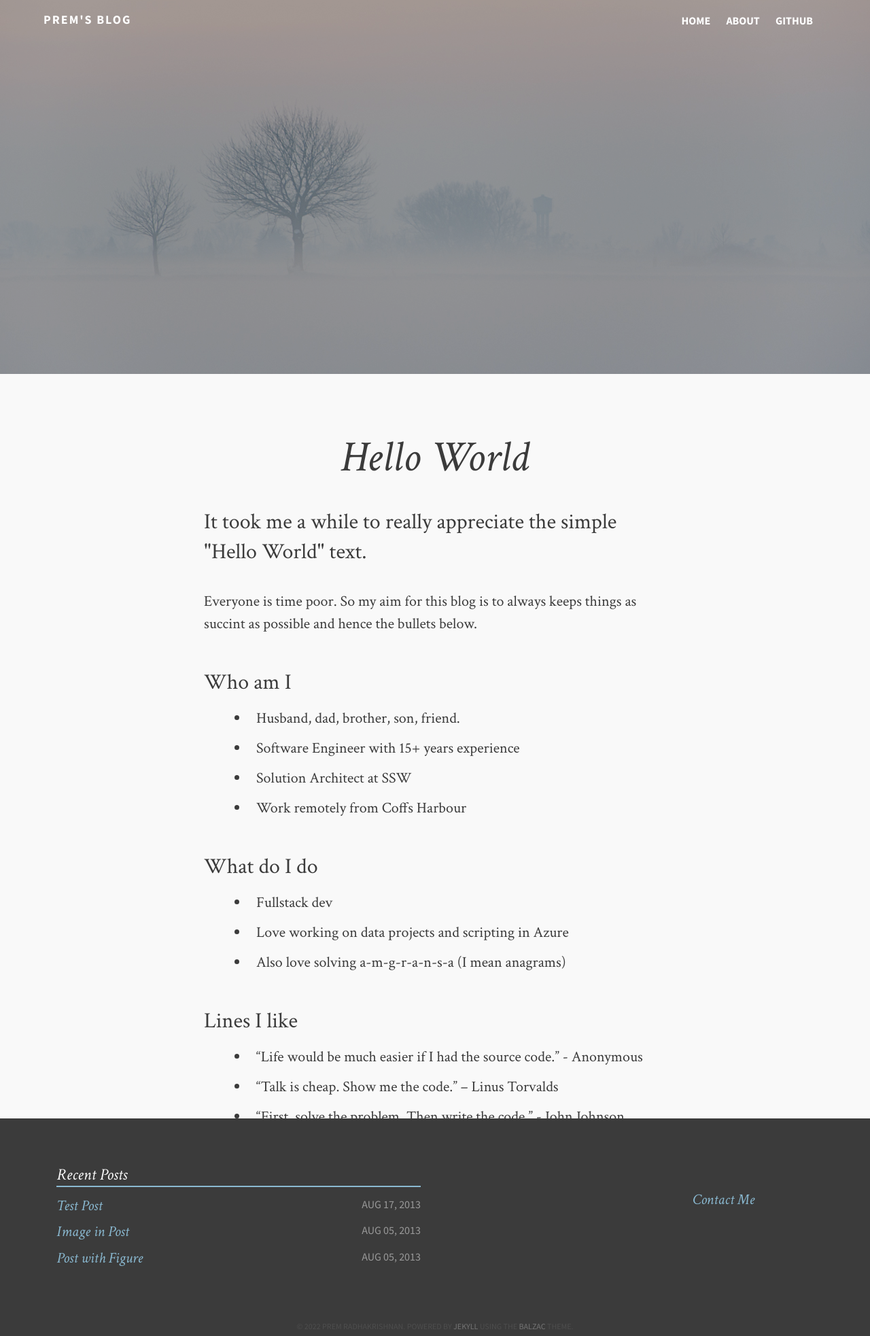
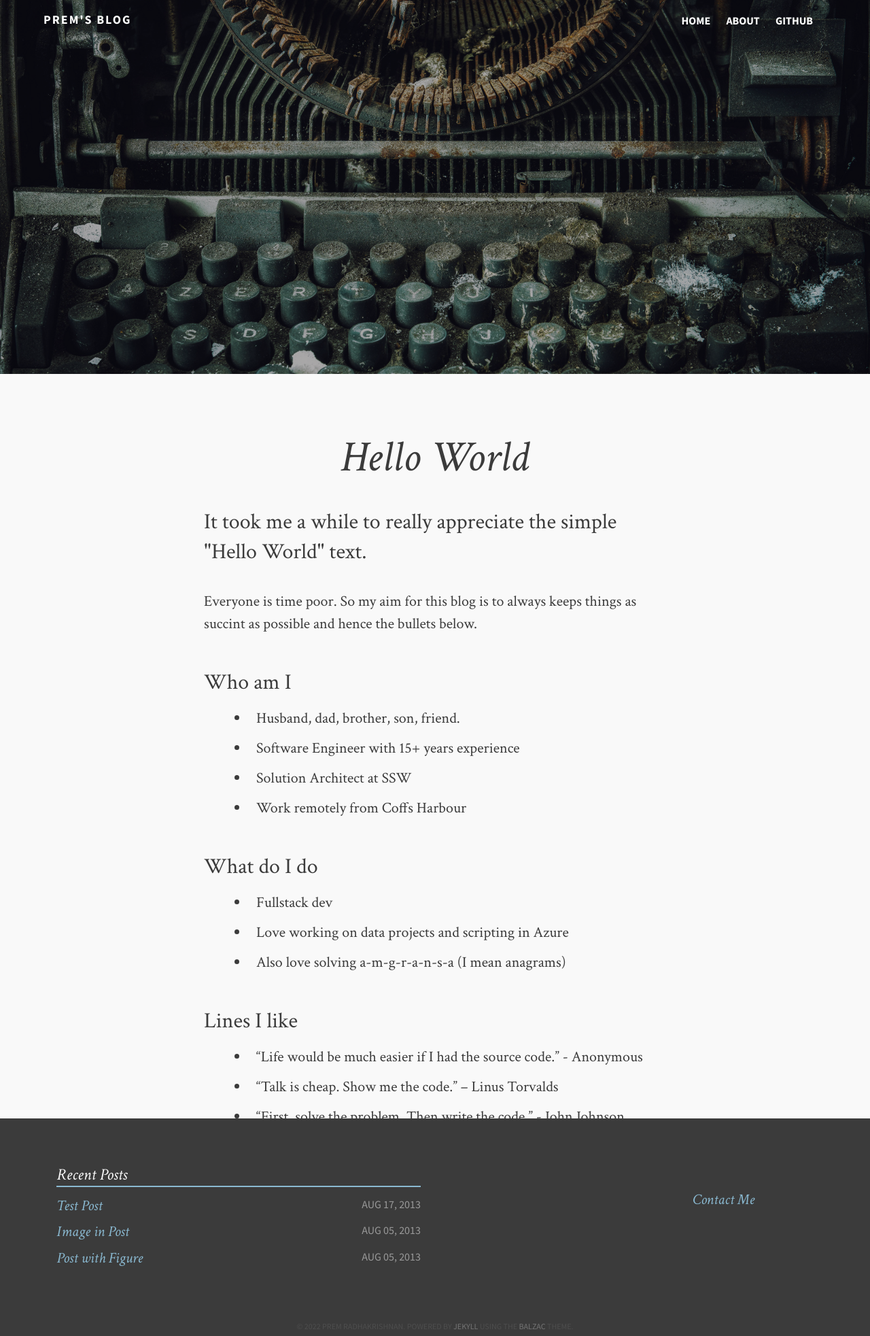
Before and after one commit to premradhakrishnan/premradhakrishnan.github.io, a Jekyll site: the page built from about.md, in a window 1280 px wide. Shown: the whole page at 68% size. Built offline with Jekyll 4.4.1, drawn with Linux system fonts in a browser that asks for light colours; comment, search, counter and statistics services are not loaded.

Commit message:
About me without feature image

```diff
--- a/about.md
+++ b/about.md
@@ -4,8 +4,7 @@ permalink: /about/index.html
 title: Hello World
 description: It took me a while to really appreciate the simple "Hello World" text.
 tags: [about, Prem]
-image:
-  feature: soft-trees.jpg
+
 ---
 
 Everyone is time poor. So my aim for this blog is to always keeps things as succint as possible and hence the bullets below.
```
